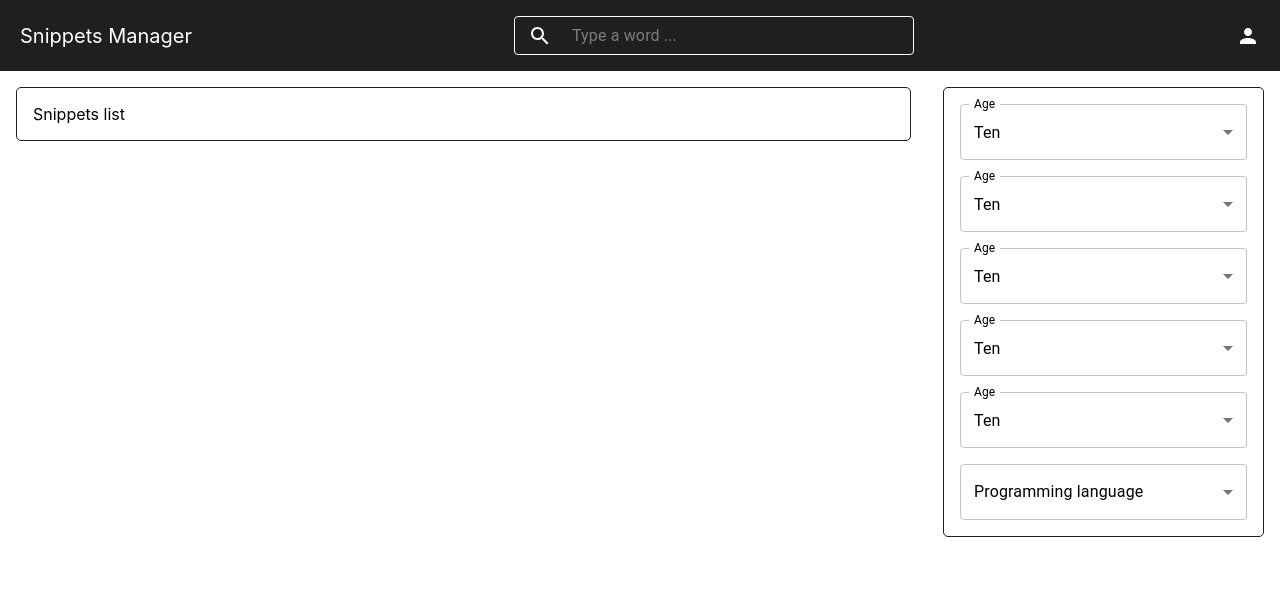
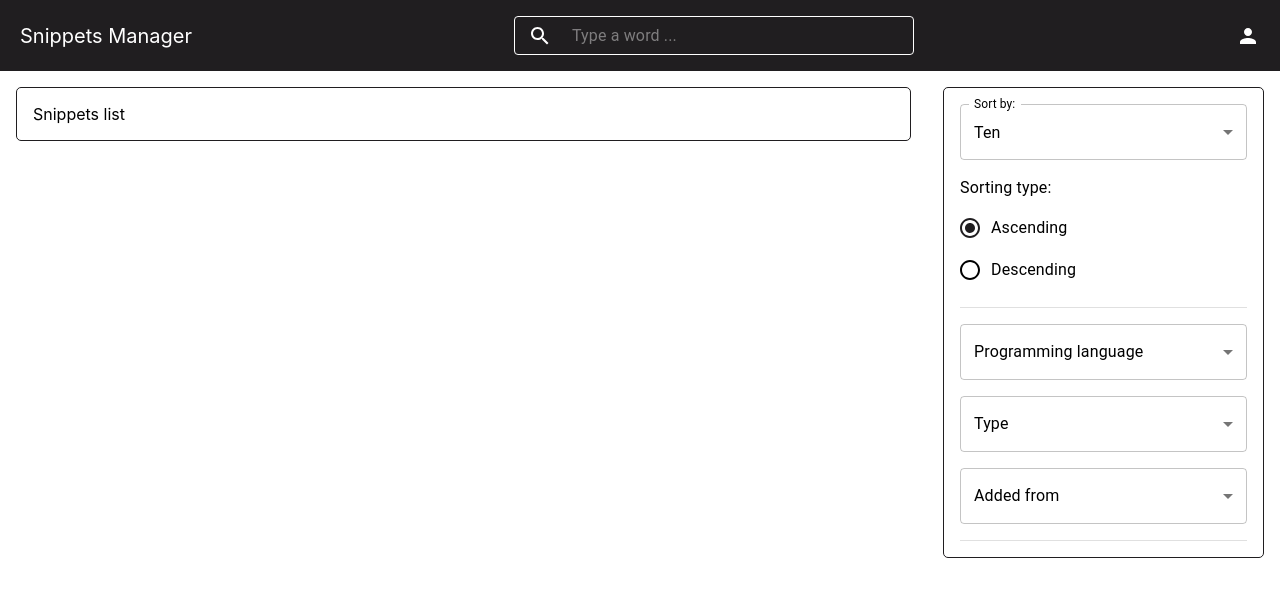
Before and after one commit to matozog/code-snippets-manager-fe, a React (Create React App) app: page / in a window 1280 px wide. Shown: the top 596 px of the page. Built offline with nearby package versions, Linux system fonts and the light colour scheme.

Commit message:
Create radio group component, restyle multiselect

```diff
--- /dev/null
+++ b/src/components/buttons/radio/radio.jss.ts
@@ -0,0 +1,6 @@
+import { Radio } from '@mui/material';
+import { styled } from '@mui/material/styles';
+
+export const StyledRadioButton = styled(Radio)(({ theme }) => ({
+  color: theme.palette.text.primary,
+}));
--- /dev/null
+++ b/src/components/buttons/radio/radio.tsx
@@ -0,0 +1,12 @@
+import { FC } from 'react';
+import { StyledRadioButton } from './radio.jss';
+
+interface IRadioButtonProps {
+  value: string;
+}
+
+const RadioButton: FC<IRadioButtonProps> = ({ value }) => {
+  return <StyledRadioButton value={value} />;
+};
+
+export default RadioButton;
--- /dev/null
+++ b/src/components/custom-divider/custom-divider.tsx
@@ -0,0 +1,8 @@
+import Divider from '@mui/material/Divider';
+import { FC } from 'react';
+
+const CustomDivider: FC = () => {
+  return <Divider />;
+};
+
+export default CustomDivider;
--- a/src/components/dropdown/dropdown.tsx
+++ b/src/components/dropdown/dropdown.tsx
@@ -6,17 +6,18 @@ import { FC } from 'react';
 interface IDropdownProps {
   handleOnChange: (value: SelectChangeEvent<string>) => void;
   value: string;
+  label: string;
 }
 
-const Dropdown: FC<IDropdownProps> = ({ handleOnChange, value }) => {
+const Dropdown: FC<IDropdownProps> = ({ handleOnChange, value, label }) => {
   return (
     <DropdownFormContainer>
-      <StyledInputLabel id="demo-simple-select-helper-label">Age</StyledInputLabel>
+      <StyledInputLabel id="demo-simple-select-helper-label">{label}</StyledInputLabel>
       <Select
         labelId="demo-simple-select-helper-label"
         id="demo-simple-select-helper"
         value={value}
-        label="Age"
+        label={label}
         onChange={handleOnChange}
       >
         <MenuItem value="">
--- a/src/components/multi-select/multi-select.tsx
+++ b/src/components/multi-select/multi-select.tsx
@@ -8,13 +8,14 @@ interface IMultiSelectProps {
   options: Array<string>;
   selectedOptions: Array<string>;
   onChange: (event: SelectChangeEvent<Array<string>>) => void;
+  label: string;
 }
 
-const MultiSelect: FC<IMultiSelectProps> = ({ onChange, selectedOptions, options }) => {
+const MultiSelect: FC<IMultiSelectProps> = ({ onChange, selectedOptions, options, label }) => {
   return (
     <MultiSelectFormContainer>
       <StyledInputLabel style={{ minWidth: 'max-content' }} id="demo-simple-select-helper-label">
-        Programming language
+        {label}
       </StyledInputLabel>
       <Select
         labelId="demo-multiple-checkbox-label"
@@ -22,7 +23,7 @@ const MultiSelect: FC<IMultiSelectProps> = ({ onChange, selectedOptions, options
         multiple
         value={selectedOptions}
         onChange={onChange}
-        input={<OutlinedInput label="Programming language" />}
+        input={<OutlinedInput label={label} />}
         renderValue={(selected) => selected.join(', ')}
       >
         {options.map((option) => (
--- /dev/null
+++ b/src/components/radios-group/radios-group.jss.ts
@@ -0,0 +1,10 @@
+import { FormLabel, RadioGroup } from '@mui/material';
+
+import { styled } from '@mui/material/styles';
+
+export const StyledFormLabel = styled(FormLabel)(({ theme }) => ({
+  color: theme.palette.text.primary,
+  paddingBottom: theme.spacing(1),
+}));
+
+export const StyledRadioGroup = styled(RadioGroup)(() => ({}));
--- /dev/null
+++ b/src/components/radios-group/radios-group.tsx
@@ -0,0 +1,27 @@
+import { FormControl, FormControlLabel } from '@mui/material';
+import { StyledFormLabel, StyledRadioGroup } from './radios-group.jss';
+
+import { FC } from 'react';
+import RadioButton from '../buttons/radio/radio';
+
+interface IRadiosGroupProps {
+  radiosTitle: string;
+}
+
+const RadiosGroup: FC<IRadiosGroupProps> = ({ radiosTitle }) => {
+  return (
+    <FormControl>
+      <StyledFormLabel id="demo-radio-buttons-group-label">{radiosTitle}</StyledFormLabel>
+      <StyledRadioGroup
+        aria-labelledby="demo-radio-buttons-group-label"
+        defaultValue="female"
+        name="radio-buttons-group"
+      >
+        <FormControlLabel value="female" control={<RadioButton value="female" />} label="Ascending" />
+        <FormControlLabel value="male" control={<RadioButton value="male" />} label="Descending" />
+      </StyledRadioGroup>
+    </FormControl>
+  );
+};
+
+export default RadiosGroup;
--- a/src/views/home-page/modules/snippets-filters/snippets-filters.tsx
+++ b/src/views/home-page/modules/snippets-filters/snippets-filters.tsx
@@ -1,35 +1,61 @@
 import { FC, useState } from 'react';
 
+import CustomDivider from 'src/components/custom-divider/custom-divider';
 import Dropdown from 'src/components/dropdown/dropdown';
 import MultiSelect from 'src/components/multi-select/multi-select';
+import RadiosGroup from 'src/components/radios-group/radios-group';
 import { SelectChangeEvent } from '@mui/material';
 import { SnippetsFiltersContainer } from './snippets-filters.jss';
 
 const SnippetsFilters: FC = () => {
   const [sortBy] = useState('10');
-  const [selectedOptions, setSelectedOptions] = useState<string[]>([]);
+  const [selectedProgrammingLanguages, setSelectedProgrammingLanguages] = useState<string[]>([]);
+  const [selectedSnippetType, setSelectedSnippetType] = useState<string[]>([]);
+  const [selectedSnippetLocalization, setSelectedSnippetLocalization] = useState<string[]>([]);
 
   const handleOnChangeSortByDropdown = () => {
     undefined;
   };
 
-  const handleOnChangeProgrammingLanguage = (event: SelectChangeEvent<typeof selectedOptions>) => {
+  const handleOnChangeProgrammingLanguage = (event: SelectChangeEvent<typeof selectedProgrammingLanguages>) => {
     const { value } = event.target;
-    setSelectedOptions(typeof value === 'string' ? value.split(',') : value);
+    setSelectedProgrammingLanguages(typeof value === 'string' ? value.split(',') : value);
+  };
+
+  const handleOnChangeSnippetType = (event: SelectChangeEvent<typeof selectedSnippetType>) => {
+    const { value } = event.target;
+    setSelectedSnippetType(typeof value === 'string' ? value.split(',') : value);
+  };
+
+  const handleOnChangeSnippetLocalization = (event: SelectChangeEvent<typeof selectedSnippetLocalization>) => {
+    const { value } = event.target;
+    setSelectedSnippetLocalization(typeof value === 'string' ? value.split(',') : value);
   };
 
   return (
     <SnippetsFiltersContainer>
-      <Dropdown handleOnChange={handleOnChangeSortByDropdown} value={sortBy} />
-      <Dropdown handleOnChange={handleOnChangeSortByDropdown} value={sortBy} />
-      <Dropdown handleOnChange={handleOnChangeSortByDropdown} value={sortBy} />
-      <Dropdown handleOnChange={handleOnChangeSortByDropdown} value={sortBy} />
-      <Dropdown handleOnChange={handleOnChangeSortByDropdown} value={sortBy} />
+      <Dropdown label="Sort by:" handleOnChange={handleOnChangeSortByDropdown} value={sortBy} />
+      <RadiosGroup radiosTitle="Sorting type:" />
+      <CustomDivider />
       <MultiSelect
-        selectedOptions={selectedOptions}
+        selectedOptions={selectedProgrammingLanguages}
         onChange={handleOnChangeProgrammingLanguage}
         options={['value', 'value1', 'value2']}
+        label="Programming language"
       />
+      <MultiSelect
+        selectedOptions={selectedSnippetType}
+        onChange={handleOnChangeSnippetType}
+        options={['value', 'value1', 'value2']}
+        label="Type"
+      />
+      <MultiSelect
+        selectedOptions={selectedSnippetLocalization}
+        onChange={handleOnChangeSnippetLocalization}
+        options={['value', 'value1', 'value2']}
+        label="Added from"
+      />
+      <CustomDivider />
     </SnippetsFiltersContainer>
   );
 };
```
